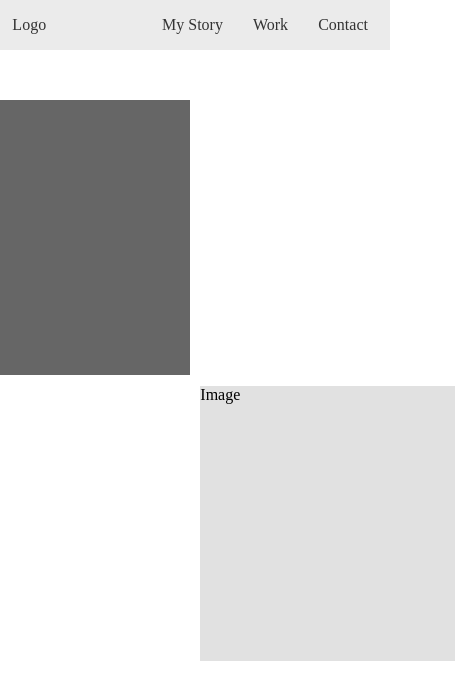
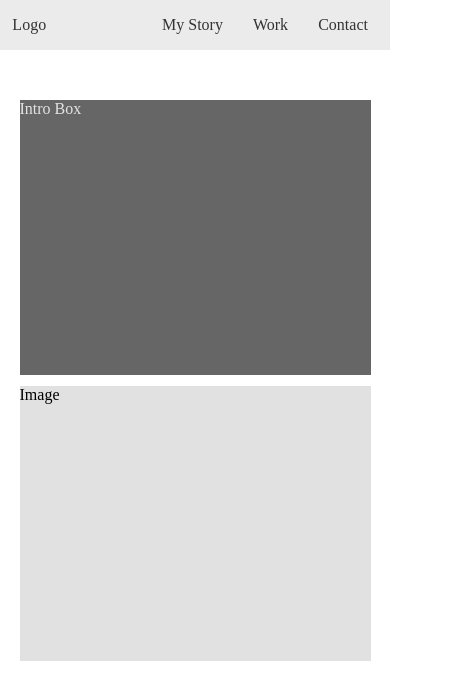
Before and after one commit to jlbroughton88/Portfolio-Next, a Next.js app: page / in a window 390 px wide. Shown: the top 700 px of the page, 460 px wide, since content can reach past the window. Built offline with nearby package versions, Linux system fonts and the light colour scheme.

Commit message:
intro and pic layout done

```diff
--- a/pages/index.js
+++ b/pages/index.js
@@ -10,7 +10,6 @@ const index = () => (
                 <div className="introBox"> Intro Box </div>
                 <div className="imageBox">Image </div>
             </div>
-
         </div>
 
 
--- a/public/css/index.scss
+++ b/public/css/index.scss
@@ -2,6 +2,10 @@
     display: flex;
     justify-content: center;
     align-items: center;
+}
+
+html, body{
+    height: 100%;
 }
 
 .motherDiv{
@@ -15,8 +19,8 @@
             width: 90%;
             @include flex-center();
             display: grid;
-            grid-template-columns: 30% 30% 30%;
-            grid-template-rows: 275px;
+            grid-template-columns: repeat(3, 1fr);
+            grid-template-rows: 275px 275px;
             grid-gap: 2%;
             min-width: 720px;
 
@@ -35,10 +39,9 @@
             }
         }
 
-        @media(max-width: 720px) {
+        @media(max-width: 755px) {
             .surroundingDiv {
-                grid-template-columns: 48% 48%;
-                min-width: inherit;
+                grid-template-columns: repeat(2, 1fr);
                 min-width: 550px;
 
                 .introBox{ grid-column: 1; }
@@ -46,21 +49,13 @@
             }
         }
 
-        @media(min-width: 551px) {
-            .introBoxSmall{ display: none; }
-            .imageBoxSmall{ display: none; }
-            .imageBox{ display: inline-block }
+        @media(max-width: 585px) {
+            .surroundingDiv{
+                min-width: inherit;
+                .introBox{ grid-column: span 2;  }
+                .imageBox{ grid-column: span 2; }
+            }
         }
 
-
-        @media(max-width: 570px) {
-            .surroundingDiv{
-                width: 95%;
-                grid-template-rows: 275px 275px;
-                min-width: 530px;
-            }
-            .introBox{ grid-row: 1;}
-            .imageBox{ grid-row: 2;}
-        }
     }
 }
```
